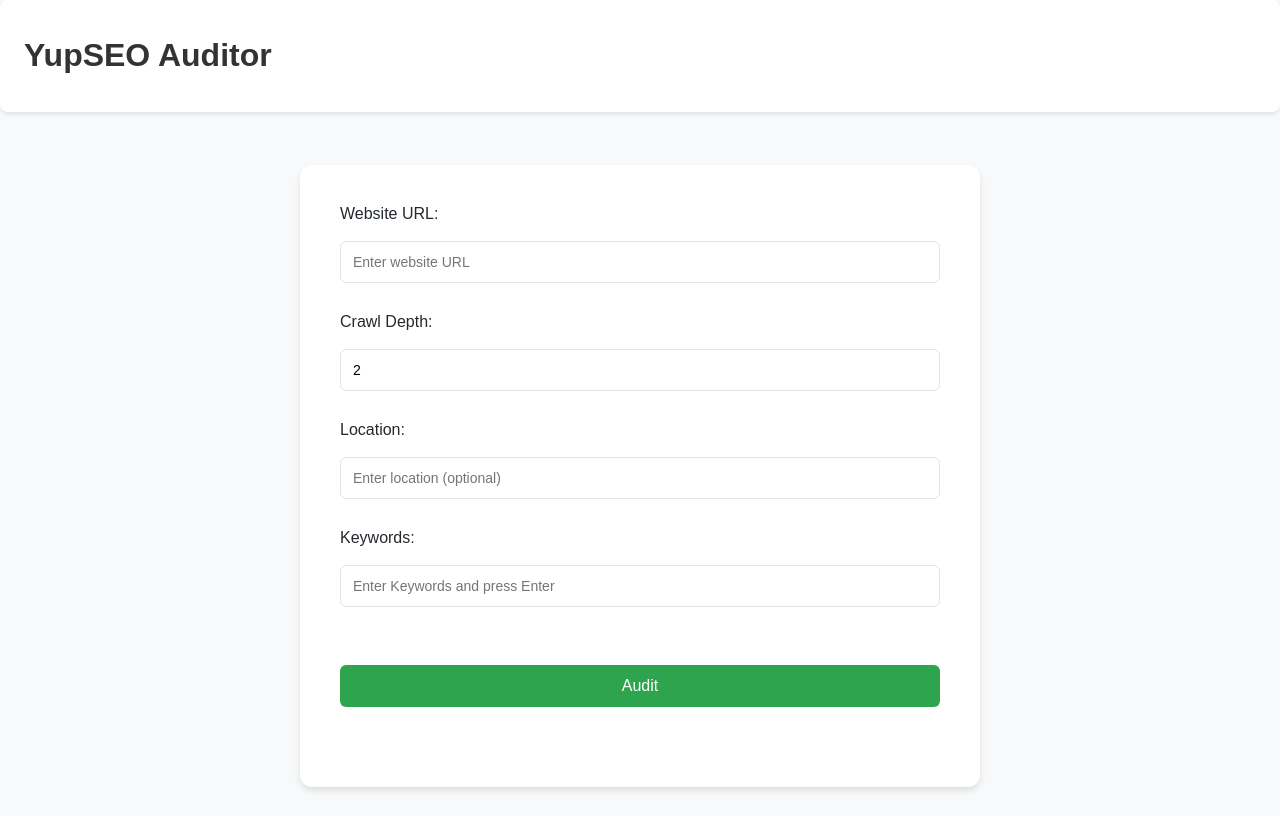
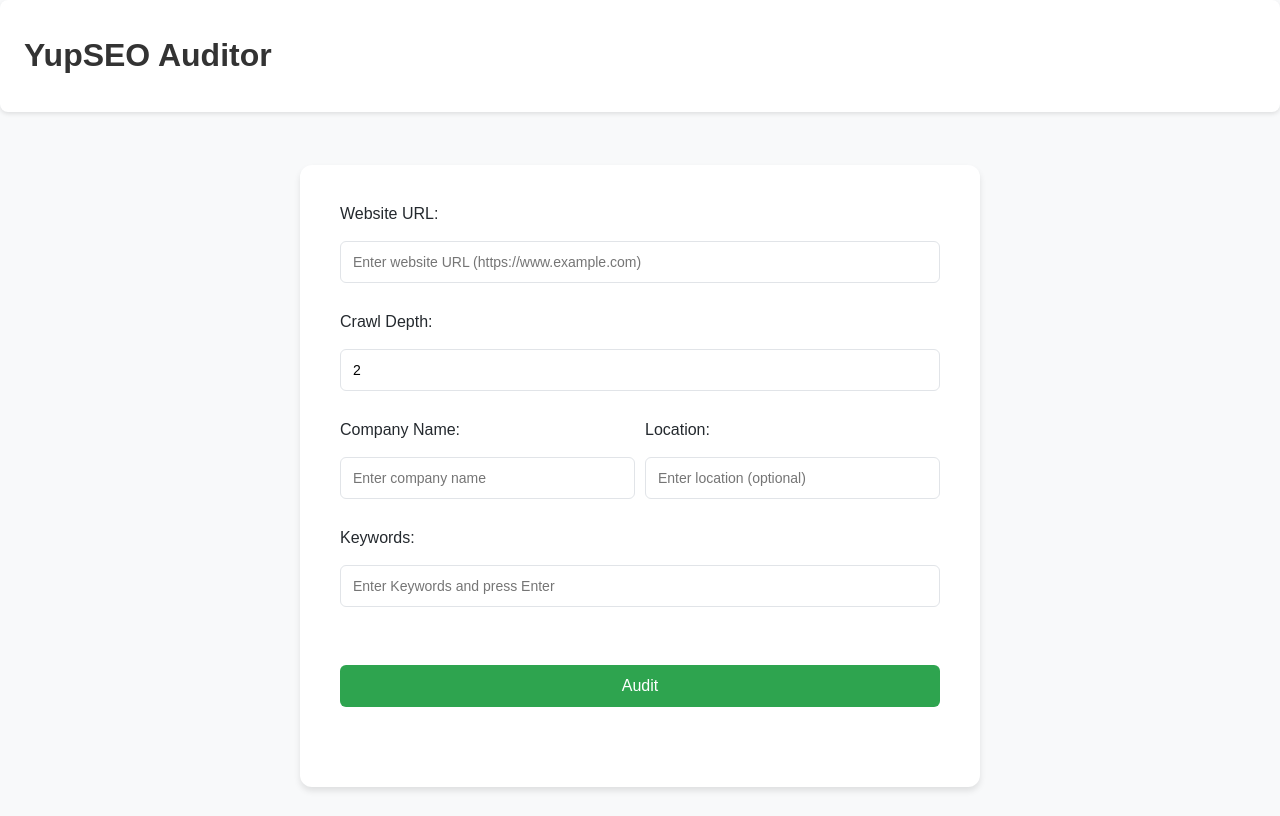
Before and after one commit to sajkoYups/yupSEOFE, a React (Create React App) app: page / in a window 1280 px wide. Built offline with nearby package versions, Linux system fonts and the light colour scheme.

Commit message:
Add company name input field, add placeholder for website url, add check to add https and www if missing

```diff
--- a/src/App.css
+++ b/src/App.css
@@ -701,3 +701,17 @@ form {
 .dashboard-card::-webkit-scrollbar-thumb:hover {
   background: #555;
 }
+
+.form-row {
+  display: flex;
+  justify-content: space-between;
+}
+
+.form-group {
+  flex: 1;
+  margin-right: 10px;
+}
+
+.form-group:last-child {
+  margin-right: 0;
+}
--- a/src/App.js
+++ b/src/App.js
@@ -46,6 +46,7 @@ function App() {
   const [showConfirmModal, setShowConfirmModal] = useState(false);
   const [pendingSubmitEvent, setPendingSubmitEvent] = useState(null);
   const [selectedUrl, setSelectedUrl] = useState(null);
+  const [companyName, setCompanyName] = useState("");
 
   useEffect(() => {
     if (results?.seoResults?.length > 0) {
@@ -56,9 +57,19 @@ function App() {
   const handleSubmit = async (e) => {
     e.preventDefault();
     setLoading(true);
+
+    // Ensure the URL starts with 'https://www'
+    let formattedUrl = url.trim();
+    if (!formattedUrl.startsWith("https://www.")) {
+      formattedUrl = `https://www.${formattedUrl.replace(
+        /^(https?:\/\/)?(www\.)?/,
+        ""
+      )}`;
+    }
+
     try {
       const response = await axios.post(`${API_URL}/crawl`, {
-        url,
+        url: formattedUrl,
         maxDepth,
         keywords: keywords.map((k) => k.text),
         location,
@@ -238,7 +249,7 @@ function App() {
                   type="text"
                   value={url}
                   onChange={(e) => setUrl(e.target.value)}
-                  placeholder="Enter website URL"
+                  placeholder="Enter website URL (https://www.example.com)"
                   required
                 />
               </div>
@@ -256,7 +267,19 @@ function App() {
                 />
               </div>
 
-              <div>
+              <div className="form-row">
+                <div className="form-group">
+                  <label htmlFor="company-name-input">Company Name:</label>
+                  <input
+                    id="company-name-input"
+                    type="text"
+                    value={companyName}
+                    onChange={(e) => setCompanyName(e.target.value)}
+                    placeholder="Enter company name"
+                  />
+                </div>
+
+                <div className="form-group">
                   <label htmlFor="location-input">Location:</label>
                   <input
                     id="location-input"
@@ -265,6 +288,7 @@ function App() {
                     onChange={(e) => setLocation(e.target.value)}
                     placeholder="Enter location (optional)"
                   />
+                </div>
               </div>
 
               <div>
```
Lines whose indentation alone changed are shown as unchanged.
